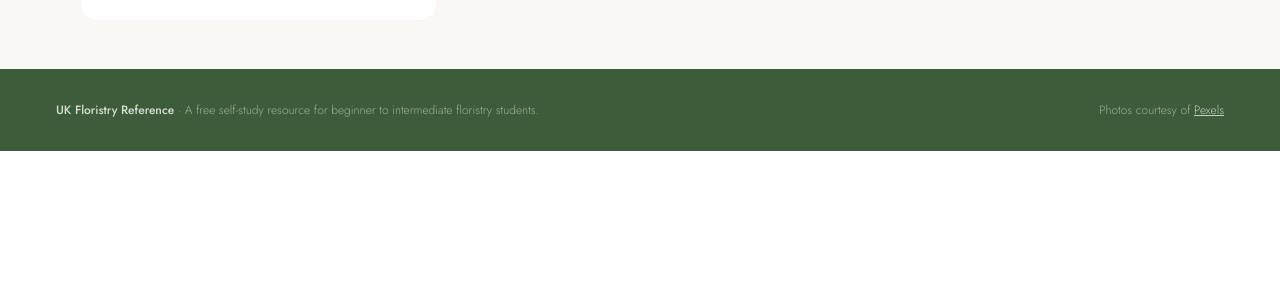
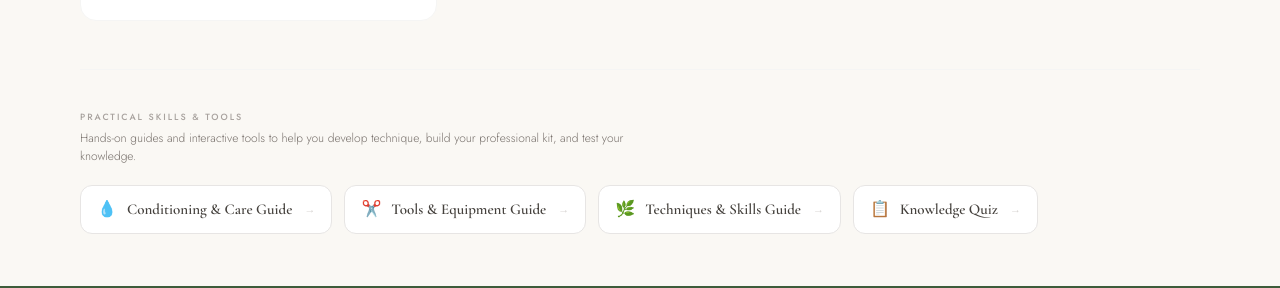
Before and after one commit to Amelss/floristry-app, a React (Vite) app: page / in a window 1280 px wide. Shown: the part 1673-1961 px from the top of the page. Before the commit the page ends 1824 px from the top, so only its background shows below. Built offline with nearby package versions, Linux system fonts and the light colour scheme; no server answers.

Commit message:
Updating location services

```diff
--- a/src/components/pages/ColourWheelPage.jsx
+++ b/src/components/pages/ColourWheelPage.jsx
@@ -171,7 +171,8 @@ export default function ColourWheelPage() {
     <div>
       <Hero
         eyebrow="UK Floristry · Colour Theory"
-        title="The Colour Wheel"
+        title="Interactive"
+        em="Colour Wheel"
         sub="Click or drag the wheel to select a base colour and explore harmony schemes with suggested flowers for each."
       />
       <InfoBand
--- a/src/components/pages/ConditioningPage.jsx
+++ b/src/components/pages/ConditioningPage.jsx
@@ -6,7 +6,9 @@ export default function ConditioningPage() {
     <div>
       <Hero
         eyebrow="UK Floristry · Post-Harvest Care"
-        title="Conditioning and Care"
+        title="Conditioning &"
+        em="Care Guide"
+        inline
         sub="How to maximise the vase life of every flower you buy — the difference between a professional and an amateur is almost always in the conditioning."
       />
       <div className="max-w-[1200px] mx-auto px-4 sm:px-10 py-8 sm:py-10">
--- a/src/components/pages/EquipmentPage.jsx
+++ b/src/components/pages/EquipmentPage.jsx
@@ -114,6 +114,7 @@ export default function EquipmentPage() {
         eyebrow="UK Floristry · Kit & Equipment"
         title="Tools &"
         em="Equipment Guide"
+        inline
         sub={`Everything in a professional florist's kit explained — what each tool does, when to use it, and what to prioritise when building your kit from scratch.`}
       />
       <InfoBand items={[
--- a/src/components/pages/HomePage.jsx
+++ b/src/components/pages/HomePage.jsx
@@ -139,6 +139,39 @@ export default function HomePage({ go }) {
             <HomeCard key={p.page} p={p} go={go} />
           ))}
         </div>
+
+        {/* ── Practical skills strip ── */}
+        <div className="mt-12 pt-10 border-t border-stone-100">
+          <p className="text-[9px] font-medium tracking-[0.22em] uppercase text-stone-400 mb-1.5">
+            Practical skills & tools
+          </p>
+          <p className="text-[12px] text-stone-500 font-light mb-5 max-w-xl">
+            Hands-on guides and interactive tools to help you develop technique, build your professional kit, and test your knowledge.
+          </p>
+          <div className="flex gap-3 overflow-x-auto pb-1 scrollbar-none">
+            {[
+              { page: 'conditioning', label: 'Conditioning & Care Guide', icon: '💧' },
+              { page: 'equipment',    label: 'Tools & Equipment Guide',   icon: '✂️' },
+              { page: 'techniques',   label: 'Techniques & Skills Guide', icon: '🌿' },
+              { page: 'quiz',         label: 'Knowledge Quiz',            icon: '📋' },
+            ].map(({ page, label, icon }) => (
+              <button
+                key={page}
+                onClick={() => go(page)}
+                className="flex-shrink-0 flex items-center gap-2.5 px-4 py-3 rounded-xl border border-stone-200 bg-white hover:border-[#3D5C3A] hover:bg-[#3D5C3A]/5 hover:-translate-y-0.5 transition-all duration-200 cursor-pointer text-left group"
+              >
+                <span className="text-base leading-none">{icon}</span>
+                <span
+                  style={{ fontFamily: '"Cormorant Garamond",serif' }}
+                  className="text-[15px] font-semibold text-stone-700 group-hover:text-[#3D5C3A] transition-colors whitespace-nowrap"
+                >
+                  {label}
+                </span>
+                <span className="text-[11px] text-stone-300 group-hover:text-[#6B8A66] transition-colors ml-0.5">→</span>
+              </button>
+            ))}
+          </div>
+        </div>
       </main>
       <footer className="bg-[#3D5C3A] text-white/50 px-5 sm:px-14 py-8 text-[12px] font-light flex flex-col gap-2 sm:flex-row sm:items-center sm:justify-between">
         <p>
--- a/src/components/pages/QuizPage.jsx
+++ b/src/components/pages/QuizPage.jsx
@@ -45,15 +45,20 @@ function grade(score, total) {
 function StartScreen({ onStart }) {
   const [cat, setCat] = useState('all');
   return (
-    <div className="max-w-[700px] mx-auto px-5 sm:px-10 py-10 sm:py-16">
-      <p className="text-[10px] tracking-[0.22em] uppercase text-stone-400 mb-3 font-medium">UK Floristry · Self-Assessment</p>
-      <h1 style={{fontFamily:'"Cormorant Garamond",serif'}} className="text-[38px] sm:text-[52px] font-semibold text-stone-800 leading-[1.05] mb-4">
-        Test your <em className="italic text-[#3D5C3A]">Floristry Knowledge</em>
-      </h1>
-      <p className="text-[14px] text-stone-500 font-light leading-relaxed mb-10">
-        {QUIZ_LENGTH} questions drawn from across the reference guide. Covers Latin names, seasonality, colour theory, care and design styles.
-      </p>
+    <div>
+      {/* Hero — consistent with all other pages */}
+      <div className="bg-[#3D5C3A] px-5 sm:px-14 py-10 sm:py-14 relative overflow-hidden">
+        <div className="absolute -top-20 -right-20 w-96 h-96 rounded-full border border-white/5 pointer-events-none"/>
+        <p className="text-[10px] tracking-[0.22em] uppercase text-[#B8CEAE] mb-4 font-medium">UK Floristry · Self-Assessment</p>
+        <h1 style={{fontFamily:'"Cormorant Garamond",serif'}} className="text-[36px] sm:text-[52px] font-semibold leading-[1.1] mb-4 max-w-2xl">
+          <span className="italic text-[#D4B8B5]">Knowledge </span><span className="text-white font-normal">Quiz</span>
+        </h1>
+        <p className="text-[12px] sm:text-[13px] text-white/70 font-light max-w-lg leading-relaxed">
+          {QUIZ_LENGTH} questions drawn from across the reference guide — Latin names, seasonality, colour theory, design styles, and care.
+        </p>
+      </div>
 
+      <div className="max-w-[700px] mx-auto px-5 sm:px-10 py-8 sm:py-10">
       <p className="text-[9px] font-medium tracking-[0.18em] uppercase text-stone-400 mb-3">Choose a topic</p>
       <div className="flex flex-col gap-2 mb-10">
         {CATEGORIES.map(c => (
@@ -74,6 +79,7 @@ function StartScreen({ onStart }) {
         className="w-full bg-[#3D5C3A] text-white py-4 rounded-xl text-[13px] font-medium tracking-wide hover:bg-[#2D4A2D] transition-colors cursor-pointer">
         Start Quiz — {QUIZ_LENGTH} Questions
       </button>
+      </div>
     </div>
   );
 }
--- a/src/components/pages/SeasonalPage.jsx
+++ b/src/components/pages/SeasonalPage.jsx
@@ -1,7 +1,6 @@
 import { useState, useEffect } from "react";
 import MONTHS_CAL from "../../data/seasonal";
 import Hero from "../shared/Hero";
-import InfoBand from "../shared/InfoBand";
 
 function getRegionDesc(city, region) {
   const combined = `${region || ""} ${city || ""}`.toLowerCase();
@@ -48,26 +47,46 @@ function getRegionDesc(city, region) {
   return "Growing seasons vary across the UK — southern and coastal areas typically enjoy earlier springs and longer flowering windows than northern and inland regions.";
 }
 
+const TIMEOUT_MS = 5000;
+
 function useLocation() {
-  const [info, setInfo] = useState({ label: "Location Not Found", desc: getRegionDesc("", "") });
+  const [info, setInfo] = useState({ status: 'loading' });
 
   useEffect(() => {
-    fetch("https://ipapi.co/json/")
-      .then((r) => r.json())
-      .then((d) => {
-        const city = d.city || "";
-        const region = d.region || "";
-        const label = city && region ? `${city}, ${region}` : city || region || "Location Not Found";
-        setInfo({ label, desc: getRegionDesc(city, region) });
+    const timer = setTimeout(() => {
+      setInfo(prev =>
+        prev.status === 'loading'
+          ? { status: 'failed', label: 'Location Not Found', desc: getRegionDesc('', '') }
+          : prev
+      );
+    }, TIMEOUT_MS);
+
+    fetch('https://ipapi.co/json/')
+      .then(r => r.json())
+      .then(d => {
+        clearTimeout(timer);
+        const city = d.city || '';
+        const region = d.region || '';
+        const label = city && region ? `${city}, ${region}` : city || region || null;
+        if (!label) {
+          setInfo({ status: 'failed', label: 'Location Not Found', desc: getRegionDesc('', '') });
+        } else {
+          setInfo({ status: 'resolved', label, desc: getRegionDesc(city, region) });
+        }
       })
-      .catch(() => {});
+      .catch(() => {
+        clearTimeout(timer);
+        setInfo({ status: 'failed', label: 'Location Not Found', desc: getRegionDesc('', '') });
+      });
+
+    return () => clearTimeout(timer);
   }, []);
 
   return info;
 }
 
 export default function SeasonalPage() {
-  const { label, desc } = useLocation();
+  const location = useLocation();
 
   return (
     <div>
@@ -77,19 +96,34 @@ export default function SeasonalPage() {
         em="UK Flowers"
         sub="What's growing when — a month-by-month guide to British cut flowers and foliage, from January snowdrops to December amaryllis."
       />
-      <InfoBand
-        items={[
-          [
-            "UK grown only",
-            "This calendar covers flowers grown in Britain. Many additional varieties are available via import year-round.",
-          ],
-          [
-            "Why seasonality matters",
-            "Seasonal flowers are fresher, cheaper, more sustainable, and support British flower farmers.",
-          ],
-          [label, desc],
-        ]}
-      />
+
+      {/* Info band — third slot is skeleton-aware */}
+      <div className="bg-white border-b border-stone-100 px-5 sm:px-14 py-5 grid grid-cols-1 gap-4 sm:grid-cols-2 lg:grid-cols-3 sm:gap-0">
+        {[
+          ['UK grown only', 'This calendar covers flowers grown in Britain. Many additional varieties are available via import year-round.'],
+          ['Why seasonality matters', 'Seasonal flowers are fresher, cheaper, more sustainable, and support British flower farmers.'],
+        ].map(([t, d], i) => (
+          <div key={i} className="sm:border-r sm:border-stone-100 sm:pr-6 sm:mr-6">
+            <p className="text-[12px] font-medium text-stone-700 mb-0.5">{t}</p>
+            <p className="text-[11.5px] text-stone-500 font-light leading-relaxed">{d}</p>
+          </div>
+        ))}
+
+        {/* Location slot */}
+        {location.status === 'loading' ? (
+          <div>
+            <div className="h-3 w-24 rounded bg-stone-200 animate-pulse mb-2" />
+            <div className="h-2.5 w-full rounded bg-stone-100 animate-pulse mb-1.5" />
+            <div className="h-2.5 w-5/6 rounded bg-stone-100 animate-pulse mb-1.5" />
+            <div className="h-2.5 w-4/6 rounded bg-stone-100 animate-pulse" />
+          </div>
+        ) : (
+          <div>
+            <p className="text-[12px] font-medium text-stone-700 mb-0.5">{location.label}</p>
+            <p className="text-[11.5px] text-stone-500 font-light leading-relaxed">{location.desc}</p>
+          </div>
+        )}
+      </div>
       <div className="max-w-[1300px] mx-auto px-4 sm:px-10 py-8 sm:py-10">
         <div className="grid grid-cols-2 sm:grid-cols-3 lg:grid-cols-4 gap-4 sm:gap-5">
           {MONTHS_CAL.map((m) => (
--- a/src/components/pages/TechniquesPage.jsx
+++ b/src/components/pages/TechniquesPage.jsx
@@ -6,7 +6,9 @@ export default function TechniquesPage() {
     <div>
       <Hero
         eyebrow="UK Floristry · Practical Skills"
-        title="Techniques & Skills Guide"
+        title="Techniques &"
+        em="Skills Guide"
+        inline
         sub="Step-by-step guides to the core practical skills every UK floristry student needs — from the hand-tied bouquet to foam-free mechanics."
       />
       <div className="max-w-[1200px] mx-auto px-4 sm:px-10 py-8 sm:py-10">
--- a/src/components/shared/Hero.jsx
+++ b/src/components/shared/Hero.jsx
@@ -1,4 +1,4 @@
-export default function Hero({ eyebrow, title, em, sub, subClassName }) {
+export default function Hero({ eyebrow, title, em, sub, subClassName, inline = false }) {
   const subClasses =
     subClassName ??
     "text-[12px] sm:text-[13px] text-white/70 font-light max-w-lg leading-relaxed";
@@ -13,11 +13,20 @@ export default function Hero({ eyebrow, title, em, sub, subClassName }) {
         style={{ fontFamily: '"Cormorant Garamond",serif' }}
         className="text-[36px] sm:text-[52px] font-semibold leading-[1.1] mb-4 max-w-2xl"
       >
-        <span className="block italic text-[#D4B8B5]">{title}</span>
-        {em && (
-          <em className="block text-white font-normal mt-3 text-[26px] sm:text-[32px]">
-            {em}
-          </em>
+        {inline ? (
+          <>
+            <span className="italic text-[#D4B8B5]">{title} </span>
+            {em && <span className="text-white font-normal not-italic">{em}</span>}
+          </>
+        ) : (
+          <>
+            <span className="block italic text-[#D4B8B5]">{title}</span>
+            {em && (
+              <em className="block text-white font-normal mt-3 text-[26px] sm:text-[32px]">
+                {em}
+              </em>
+            )}
+          </>
         )}
       </h1>
       <p className={subClasses}>{sub}</p>
```
